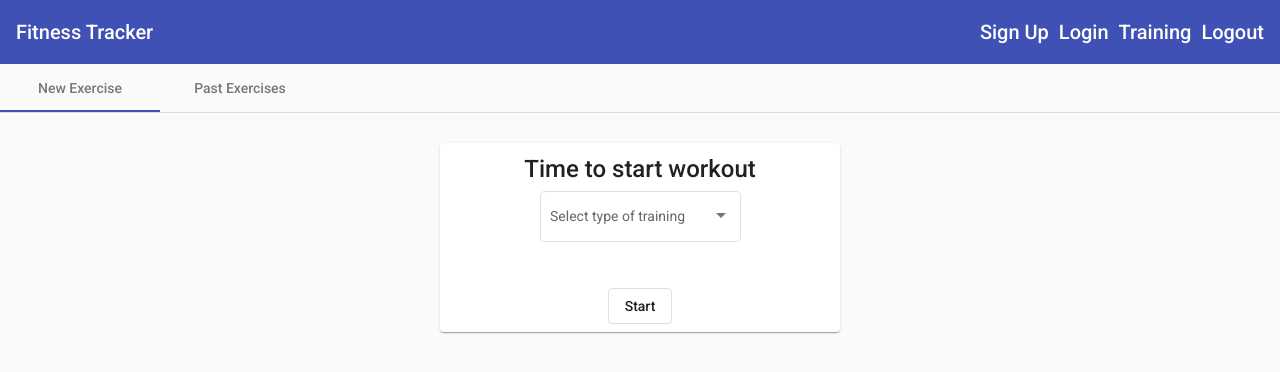
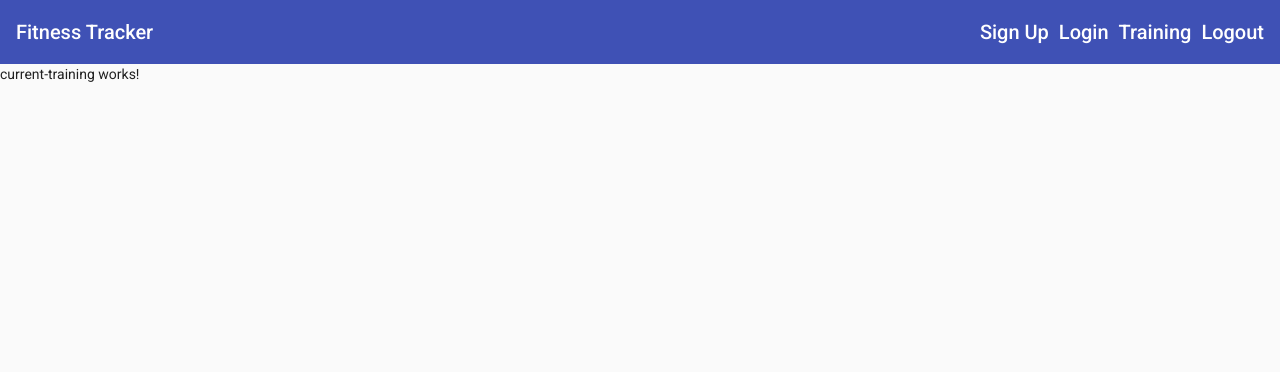
Before and after one commit to Gagandeep39/angular-fitness-tracker, an Angular app: page /training in a window 1280 px wide. Both pictures are taken after a click on the button "Start". Shown: the top 372 px of the page. Built offline with nearby package versions, Linux system fonts and the light colour scheme.

Commit message:
Created toggle to show hide UI

```diff
--- a/src/app/training/new-training/new-training.component.html
+++ b/src/app/training/new-training/new-training.component.html
@@ -13,7 +13,7 @@
       </mat-form-field>
     </mat-card-content>
     <mat-card-actions  fxLayoutAlign="center">
-      <button mat-stroked-button type="submit">Start</button>
+      <button mat-stroked-button type="submit" (click)="onStartTraining()">Start</button>
     </mat-card-actions>
   </mat-card>
 </section>
--- a/src/app/training/new-training/new-training.component.ts
+++ b/src/app/training/new-training/new-training.component.ts
@@ -1,4 +1,4 @@
-import { Component, OnInit } from '@angular/core';
+import { Component, OnInit, Output, EventEmitter } from '@angular/core';
 
 @Component({
   selector: 'app-new-training',
@@ -8,7 +8,14 @@ import { Component, OnInit } from '@angular/core';
 export class NewTrainingComponent implements OnInit {
   trainings = ['Running', 'Walking', 'Cycling'];
 
+  @Output()
+  trainingStart = new EventEmitter<void>();
+
   constructor() {}
 
   ngOnInit(): void {}
+
+  onStartTraining() {
+    this.trainingStart.emit();
+  }
 }
--- a/src/app/training/training.component.html
+++ b/src/app/training/training.component.html
@@ -1,8 +1,9 @@
-<mat-tab-group>
+<mat-tab-group *ngIf="!ongoingTraining">
   <mat-tab label="New Exercise">
-    <app-new-training></app-new-training>
+    <app-new-training (trainingStart)="ongoingTraining = true"></app-new-training>
   </mat-tab>
   <mat-tab label="Past Exercises">
     <app-past-training></app-past-training>
   </mat-tab>
 </mat-tab-group>
+<app-current-training *ngIf="ongoingTraining"></app-current-training>
--- a/src/app/training/training.component.ts
+++ b/src/app/training/training.component.ts
@@ -1,4 +1,4 @@
-import { Component, OnInit } from '@angular/core';
+import { Component, OnInit, Output, EventEmitter } from '@angular/core';
 
 @Component({
   selector: 'app-training',
@@ -7,6 +7,8 @@ import { Component, OnInit } from '@angular/core';
 })
 export class TrainingComponent implements OnInit {
 
+  ongoingTraining = false;
+
   constructor() { }
 
   ngOnInit(): void {
```
